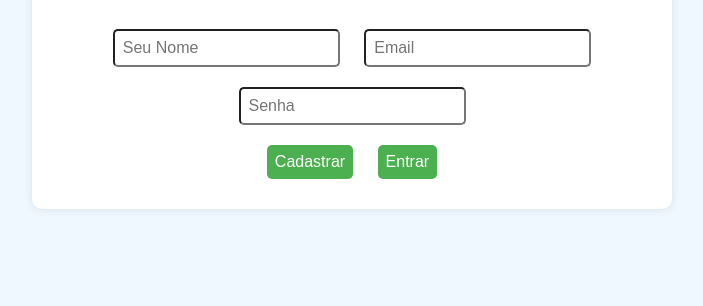
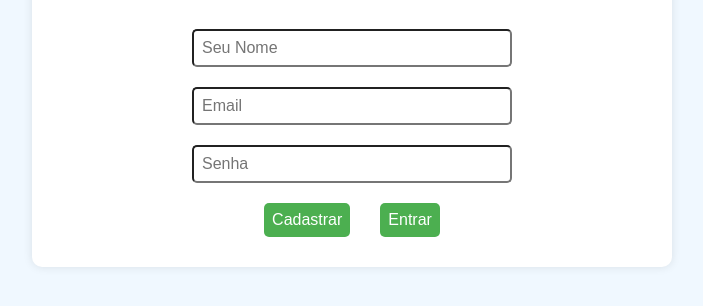
Before and after one commit to CarlosSabino/Controle-Peso, a plain HTML site: page index.html in a window 1280 px wide. Shown: the part 110-416 px from the top of the page, without its empty margins (288-991 px from the left). Drawn offline with nearby package versions, Linux system fonts and the light colour scheme; no server answers.

Commit message:
Update styles.css

```diff
--- a/styles.css
+++ b/styles.css
@@ -44,7 +44,7 @@ button:hover {
 }
 
 #signout-btn {
-  background-color: #ff4444; /* Vermelho para destacar */
+  background-color: #ff4444;
 }
 
 #signout-btn:hover {
@@ -59,3 +59,20 @@ canvas {
   font-style: italic;
   color: #ff9800;
 }
+
+.form-group {
+  display: flex;
+  flex-direction: column;
+  align-items: center;
+}
+
+.form-group input {
+  width: 80%;
+  max-width: 300px;
+}
+
+.button-group {
+  display: flex;
+  justify-content: center;
+  gap: 10px;
+}
```
